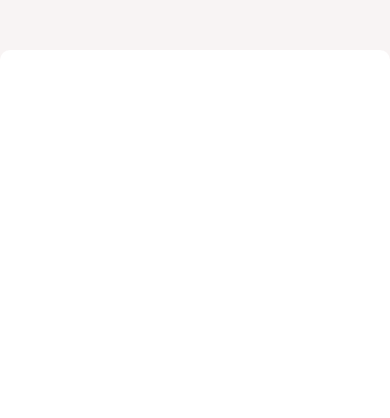
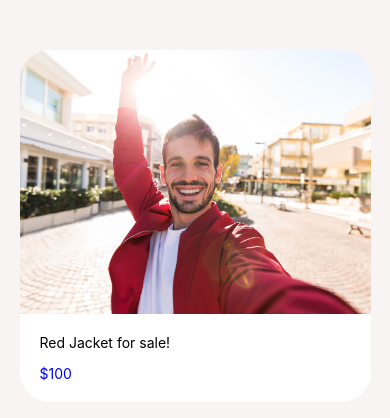
Before and after one commit to howhowkhain/React-Native-DoneWithIt, a React Native app: screen / in a window 390 px wide. Shown: the top 418 px of the page. Built offline with nearby package versions, Linux system fonts and the light colour scheme.

Commit message:
card - layout exercise

```diff
--- a/App.js
+++ b/App.js
@@ -24,7 +24,7 @@ export default function App() {
       {/* <AppText>My React Native App</AppText> */}
       {/* <MaterialCommunityIcons name="email" size={60} color={"dodgerblue"} /> */}
       {/* <ButtonCustom>Submit</ButtonCustom> */}
-      <AppCard/>
+      <AppCard />
     </View>
   );
 }
@@ -35,6 +35,6 @@ const styles = StyleSheet.create({
     flexDirection: "row",
     justifyContent: "center",
     alignItems: "center",
-    backgroundColor: '#f8f4f4'
+    backgroundColor: "#fff",
   },
 });
--- a/app/components/AppCard.js
+++ b/app/components/AppCard.js
@@ -1,29 +1,67 @@
-import { View, StyleSheet, Image } from 'react-native'
-
+import { View, StyleSheet, Image, Text } from "react-native";
 
 const AppCard = () => {
   return (
     <View style={styles.container}>
-      {/* <Image style={styles.image} source={require('../assets/jacket.jpg')} resizeMode='contain'/> */}
+      <View style={styles.card}>
+        <Image
+          style={styles.image}
+          source={require("../assets/jacket.jpg")}
+          resizeMode="cover"
+        />
+        <View style={styles.text}>
+          <Text style={styles.title}>Red Jacket for sale!</Text>
+          <Text style={styles.subTitle}>$100</Text>
+        </View>
+      </View>
     </View>
   );
-}
+};
 
 const styles = StyleSheet.create({
   container: {
-    flexDirection: 'row',
-    backgroundColor: '#fff',
-    width: '100%',
-    height: '50%',
-    alignSelf: 'flex-start',
-    borderRadius: 10,
+    backgroundColor: "#f8f4f4",
+    width: "100%",
+    height: "50%",
+    alignSelf: "flex-start",
+
+    flex: 1,
+    alignItems: "center",
+    justifyContent: "flex-start",
+  },
+  card: {
+    flex: 1,
+    justifyContent: "flex-start",
+    alignItems: "flex-start",
+    width: "90%",
+    height: "auto",
+    backgroundColor: "#fff",
+    marginBottom: 20,
     marginTop: 50,
+    borderTopLeftRadius: 30,
+    borderTopRightRadius: 30,
+    borderBottomLeftRadius: 30,
+    borderBottomEndRadius: 30,
   },
   image: {
-    position: 'absolute',
-    width: '100%',
-    height: '100%',
-  }
-})
+    borderTopLeftRadius: 30,
+    borderTopRightRadius: 30,
+    width: "100%",
+    height: "75%",
+  },
+  text: {
+    flex: 1,
+    justifyContent: "space-between",
+    alignContent: "flex-start",
+    padding: 20,
+  },
+  title: {
+    alignSelf: "flex-start",
+  },
+  subTitle: {
+    alignSelf: "flex-start",
+    color: "blue",
+  },
+});
 
 export default AppCard;
```
